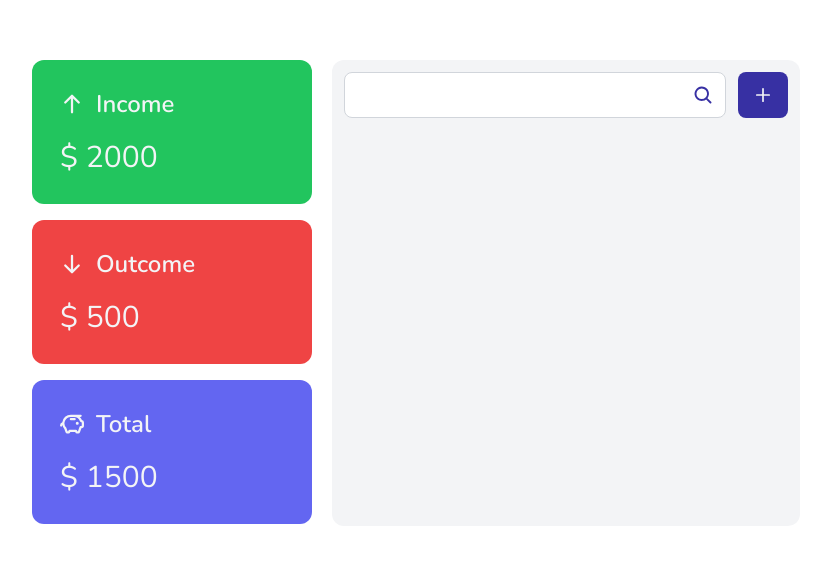
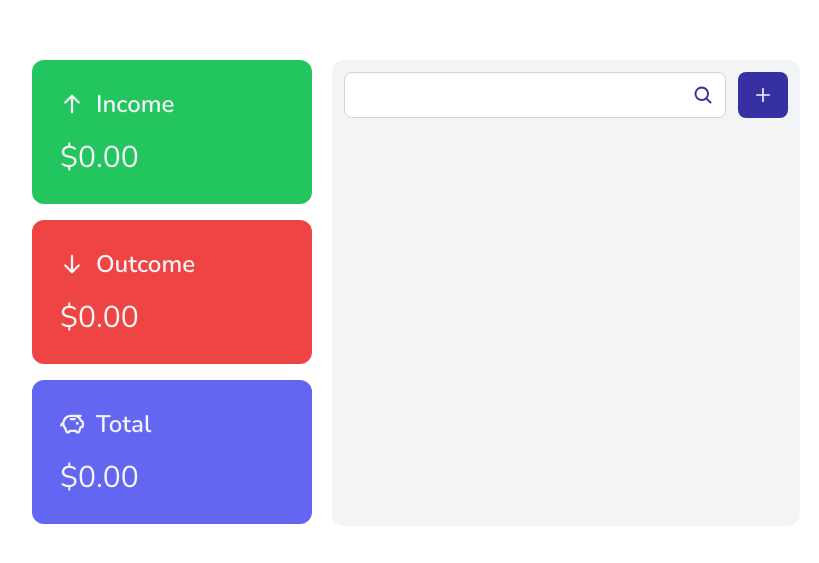
Before and after one commit to larissaOliveiraz/finance-next, a Next.js app: page / in a window 1280 px wide. Shown: the part 113-676 px from the top of the page, without its empty margins (224-1043 px from the left). Built offline with nearby package versions, Linux system fonts and the light colour scheme.

Commit message:
feat: show accurate values on dashboard

```diff
--- a/components/Dashboard.tsx
+++ b/components/Dashboard.tsx
@@ -1,7 +1,13 @@
 "use client";
+import { TransactionContext } from "@/context/TransactionContext";
+import { useFormatter } from "@/hooks/useFormatter";
+import { useSumTransactions } from "@/hooks/useSumTransactions";
 import { ArrowDown, ArrowUp, PiggyBank } from "@phosphor-icons/react";
 
 export const Dashboard = () => {
+   const transactionSum = useSumTransactions();
+   const formatter = useFormatter();
+
    return (
       <section className="flex w-full gap-3 p-4 overflow-x-auto lg:p-0 md:justify-center scrollbar-hidden lg:block lg:space-y-4">
          {/* INCOME CARD */}
@@ -10,7 +16,11 @@ export const Dashboard = () => {
                <ArrowUp size={24} weight="bold" />
                <h2 className="text-2xl font-semibold">Income</h2>
             </div>
-            <p className="text-3xl">$ 2000</p>
+            <p className="text-3xl">
+               {formatter.priceFormatter(
+                  transactionSum ? transactionSum.income : 0
+               )}
+            </p>
          </div>
 
          {/* OUTCOME CARD */}
@@ -19,7 +29,11 @@ export const Dashboard = () => {
                <ArrowDown size={24} weight="bold" />
                <h2 className="text-2xl font-semibold">Outcome</h2>
             </div>
-            <p className="text-3xl">$ 500</p>
+            <p className="text-3xl">
+               {formatter.priceFormatter(
+                  transactionSum ? transactionSum.outcome : 0
+               )}
+            </p>
          </div>
 
          {/* TOTAL CARD */}
@@ -28,7 +42,11 @@ export const Dashboard = () => {
                <PiggyBank size={24} weight="bold" />
                <h2 className="text-2xl font-semibold">Total</h2>
             </div>
-            <p className="text-3xl">$ 1500</p>
+            <p className="text-3xl">
+               {formatter.priceFormatter(
+                  transactionSum ? transactionSum.total : 0
+               )}
+            </p>
          </div>
       </section>
    );
--- a/components/TransactionTable.tsx
+++ b/components/TransactionTable.tsx
@@ -13,6 +13,7 @@ export const TransactionTable = () => {
             <tbody className="w-full space-y-2 overflow-y-auto">
                {transactions?.map((item: Transaction) => (
                   <tr
+                     key={item.title}
                      className={`flex gap-8 p-3 border rounded-lg ${
                         item.type === "income"
                            ? "bg-emerald-50 border-emerald-600"
--- a/context/TransactionContext.tsx
+++ b/context/TransactionContext.tsx
@@ -17,7 +17,7 @@ export const TransactionContext = createContext<TransactionType>(
 
 export const TransactionContextProvider = ({ children }: Props) => {
    const storage = localStorage.getItem("transactions");
-   const initialState = storage && JSON.parse(storage);
+   const initialState: Transaction[] = storage && JSON.parse(storage);
 
    const [transactions, setTransactions] =
       useState<Transaction[]>(initialState);
--- /dev/null
+++ b/hooks/useFormatter.ts
@@ -0,0 +1,8 @@
+export const useFormatter = () => ({
+   priceFormatter: (amount: number) => {
+      return new Intl.NumberFormat("en-US", {
+         style: "currency",
+         currency: "USD",
+      }).format(amount);
+   },
+});
--- /dev/null
+++ b/hooks/useSumTransactions.ts
@@ -0,0 +1,23 @@
+import { TransactionContext } from "@/context/TransactionContext";
+import { useContext } from "react";
+
+export const useSumTransactions = () => {
+   const { transactions } = useContext(TransactionContext);
+
+   const result = transactions?.reduce(
+      (acc, transaction) => {
+         if (transaction.type === "income") {
+            acc.income += transaction.amount;
+         } else {
+            acc.outcome += transaction.amount;
+         }
+
+         acc.total = acc.income - acc.outcome;
+
+         return acc;
+      },
+      { income: 0, outcome: 0, total: 0 }
+   );
+
+   return result;
+};
```
